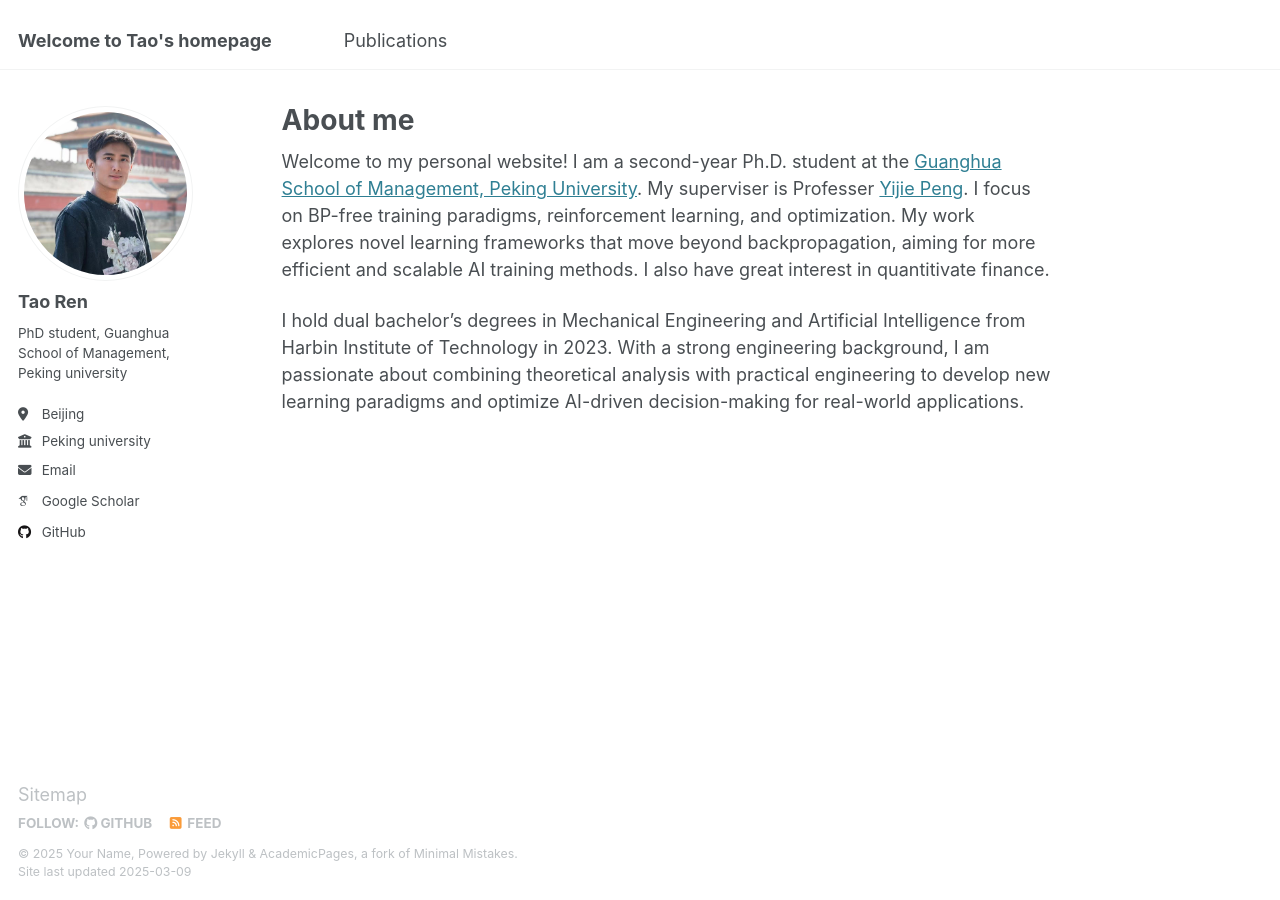
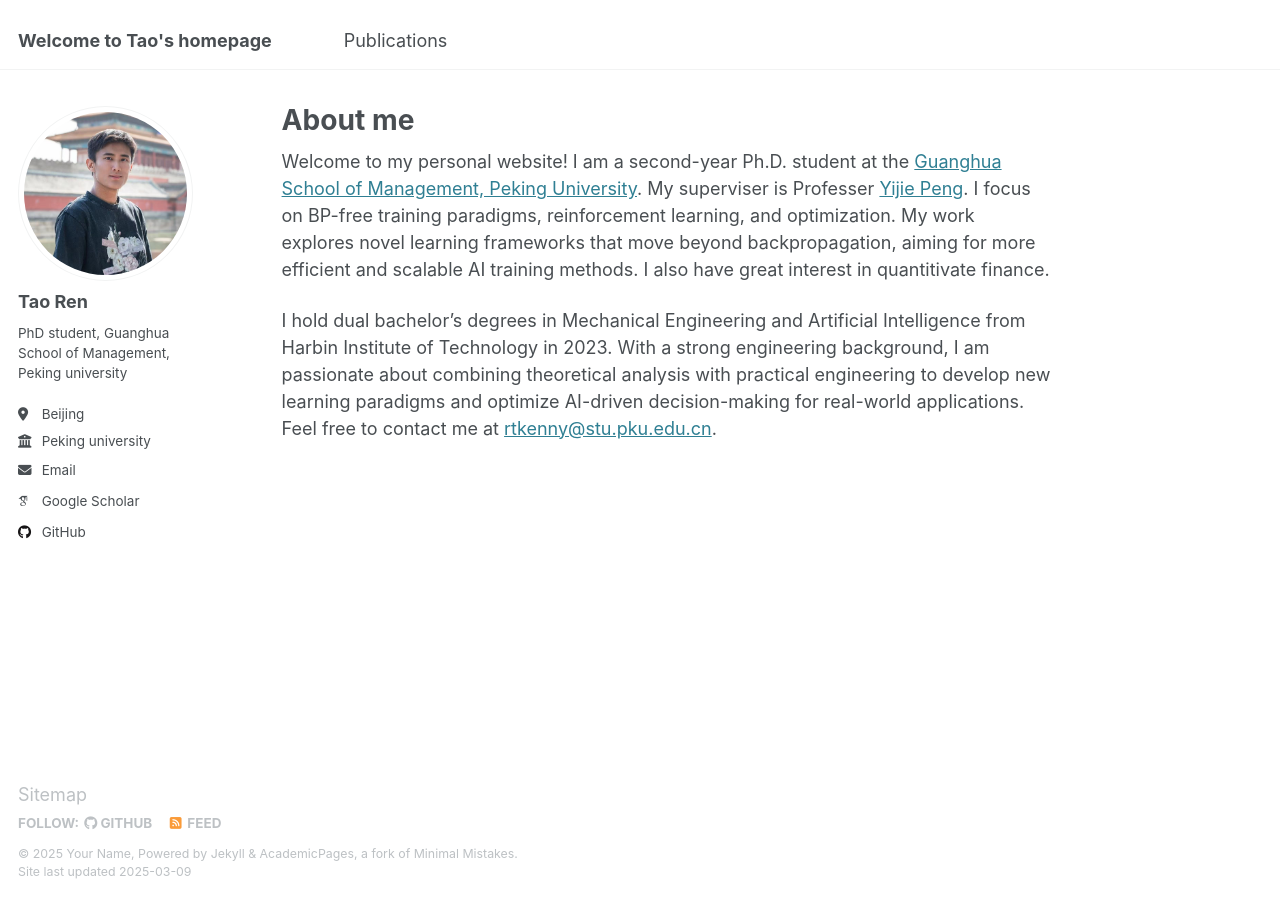
Before and after one commit to RTkenny/RTkenny.github.io, a Jekyll site: the page built from _pages/about.md, in a window 1280 px wide. Built offline with Jekyll 4.4.1, drawn with Linux system fonts in a browser that asks for light colours; some web fonts are replaced.

Commit message:
Update about.md

```diff
--- a/_pages/about.md
+++ b/_pages/about.md
@@ -9,4 +9,4 @@ redirect_from:
 
 Welcome to my personal website! I am a second-year Ph.D. student at the [Guanghua School of Management, Peking University](https://www.gsm.pku.edu.cn/). My superviser is Professer [Yijie Peng](https://www.gsm.pku.edu.cn/faculty/pengyijie/). I focus on BP-free training paradigms, reinforcement learning, and optimization. My work explores novel learning frameworks that move beyond backpropagation, aiming for more efficient and scalable AI training methods. I also have great interest in quantitivate finance.
 
-I hold dual bachelor’s degrees in Mechanical Engineering and Artificial Intelligence from Harbin Institute of Technology in 2023. With a strong engineering background, I am passionate about combining theoretical analysis with practical engineering to develop new learning paradigms and optimize AI-driven decision-making for real-world applications.
+I hold dual bachelor’s degrees in Mechanical Engineering and Artificial Intelligence from Harbin Institute of Technology in 2023. With a strong engineering background, I am passionate about combining theoretical analysis with practical engineering to develop new learning paradigms and optimize AI-driven decision-making for real-world applications. Feel free to contact me at [rtkenny@stu.pku.edu.cn](mailto:rtkenny@stu.pku.edu.cn).
```
